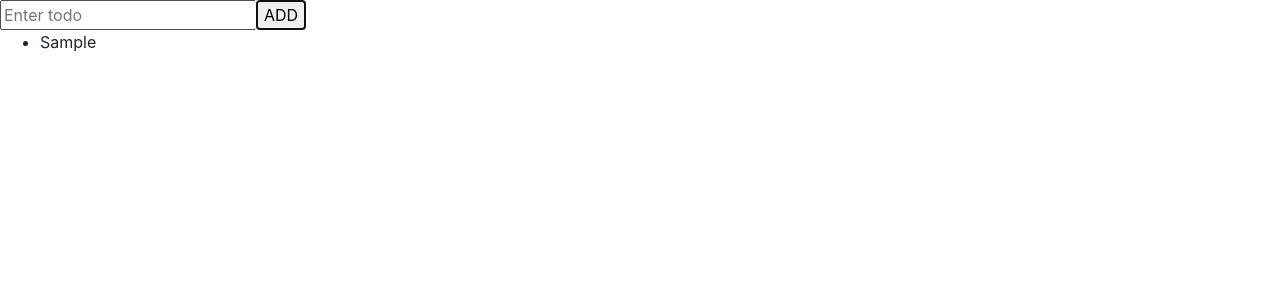
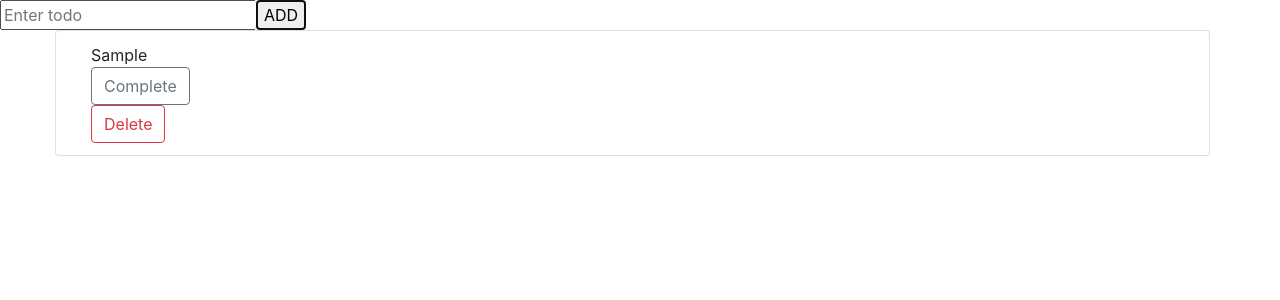
Before and after one commit to CaesiumY/redux-todo-example, a React (Create React App) app in the folder todo/: page / in a window 1280 px wide. Both pictures are taken after typing "Sample" into the empty fields and a click on the button "ADD". Shown: the top 300 px of the page. Built offline with nearby package versions, Linux system fonts and the light colour scheme.

Commit message:
feat: Move to function component & Update Todo component

```diff
--- a/todo/src/components/Todo.js
+++ b/todo/src/components/Todo.js
@@ -1,9 +1,22 @@
 import React from "react";
+import PropTypes from "prop-types";
 
-export default function Todo({ text }) {
+export default function Todo({ index, text }) {
   return (
-    <div>
-      <li>{text}</li>
-    </div>
+    <>
+      <li className="list-group-item row" data-item={index}>
+        <div className="col-sm text">{text}</div>
+        <div className="col-sm complete">
+          <button className="btn btn-outline-secondary">Complete</button>
+        </div>
+        <div className="col-sm delete">
+          <button className="btn btn-outline-danger">Delete</button>
+        </div>
+      </li>
+    </>
   );
 }
+
+Todo.propTypes = {
+  text: PropTypes.string.isRequired
+};
--- a/todo/src/components/TodoList.js
+++ b/todo/src/components/TodoList.js
@@ -1,19 +1,26 @@
-import React, { Component } from "react";
+import React from "react";
+import PropTypes from "prop-types";
+
 import Todo from "./Todo";
 
-export default class TodoList extends Component {
-  constructor(props) {
-    super(props);
-  }
-  render() {
-    const { todos } = this.props;
-    const todoElements = todos.map((todo, index) => (
-      <Todo key={index} {...todo} />
-    ));
-    return (
-      <div>
-        <ul>{todoElements}</ul>
-      </div>
-    );
-  }
+function TodoList({ todos }) {
+  return (
+    <div>
+      <ul className="list-group container">
+        {todos.map((todo, index) => (
+          <Todo key={index} {...todo} />
+        ))}
+      </ul>
+    </div>
+  );
 }
+
+TodoList.propTypes = {
+  todos: PropTypes.arrayOf(
+    PropTypes.shape({
+      text: PropTypes.string.isRequired
+    }).isRequired
+  ).isRequired
+};
+
+export default TodoList;
```
